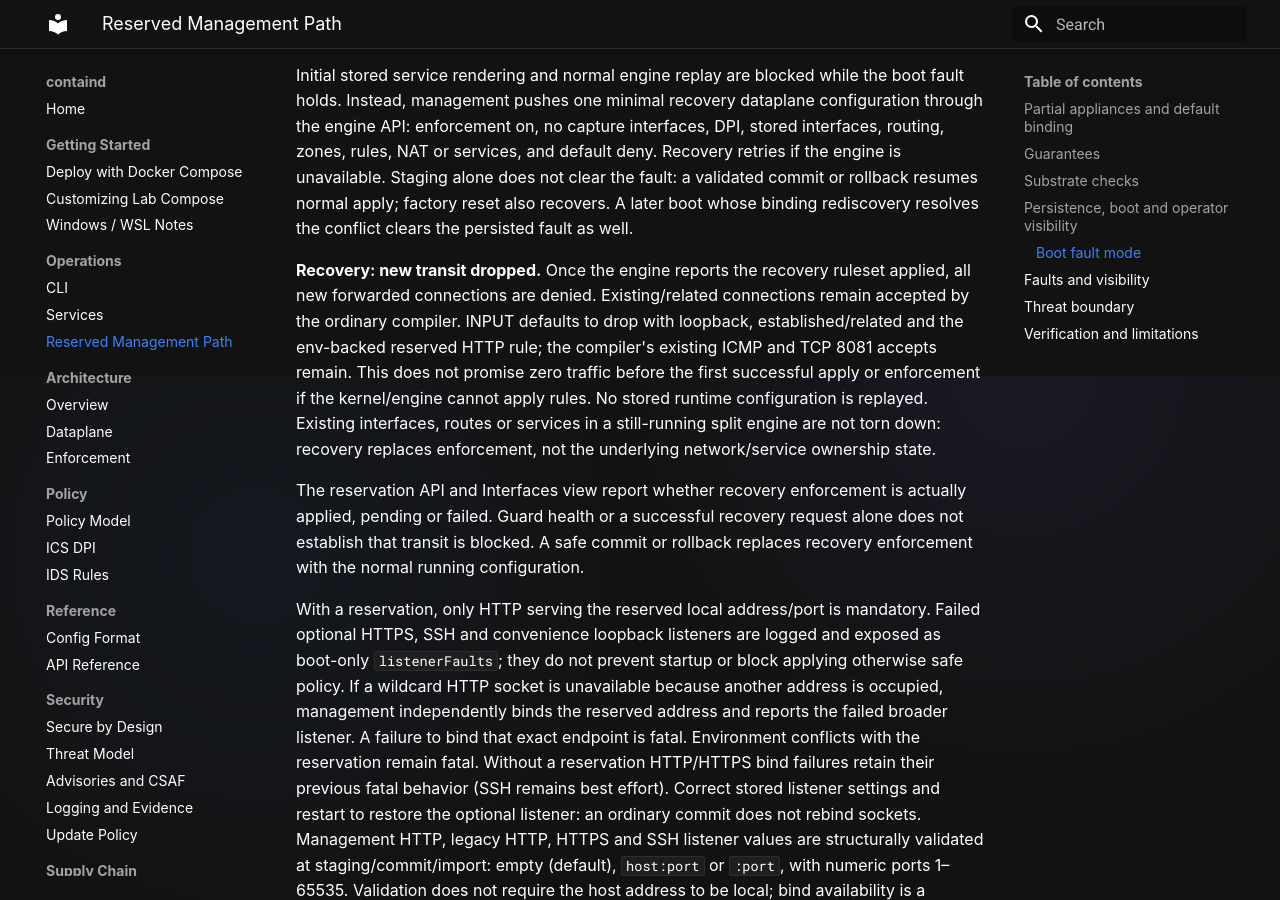
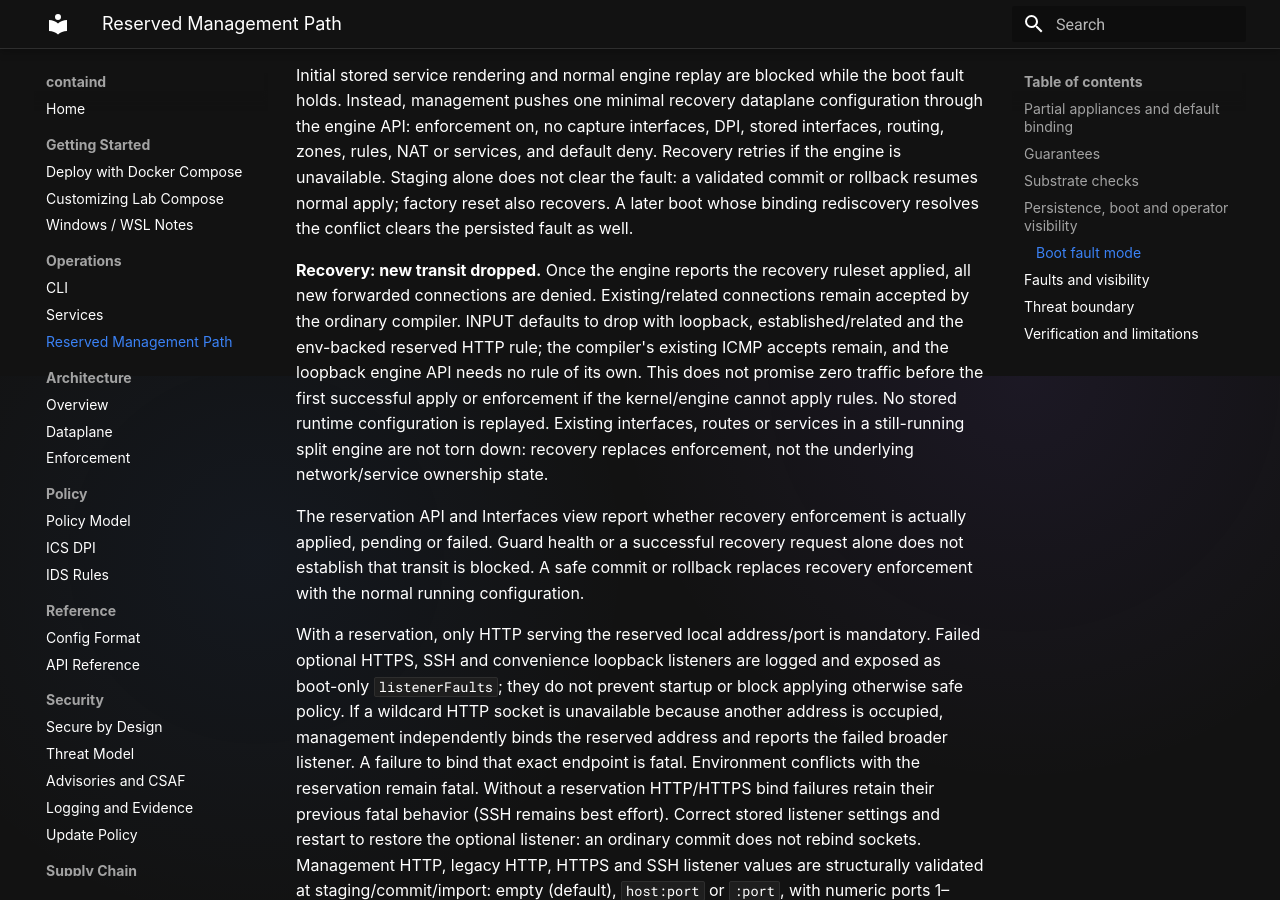
Before and after one commit to tonylturner/containd, an MkDocs documentation site: the page built from docs/mkdocs/management-reservation.md, in a window 1280 px wide and 900 px high, scrolled down 3224 px. Built offline with MkDocs 1.6.1 and Material for MkDocs 9.7.7, drawn with Linux system fonts in a browser that asks for light colours.

Commit message:
Note engine API path and UI fixes; correct reservation and engine image docs

```diff
--- a/docs/mkdocs/management-reservation.md
+++ b/docs/mkdocs/management-reservation.md
@@ -142,7 +142,7 @@ the persisted fault as well.
 applied, all new forwarded connections are denied. Existing/related connections
 remain accepted by the ordinary compiler. INPUT defaults to drop with loopback,
 established/related and the env-backed reserved HTTP rule; the compiler's existing
-ICMP and TCP 8081 accepts remain. This does not promise zero traffic
+ICMP accepts remain, and the loopback engine API needs no rule of its own. This does not promise zero traffic
 before the first successful apply or enforcement if the kernel/engine cannot
 apply rules. No stored runtime configuration is replayed. Existing interfaces,
 routes or services in a still-running split engine are not torn down: recovery
```
Also changed, not shown: CHANGELOG.md, 1 other file.
